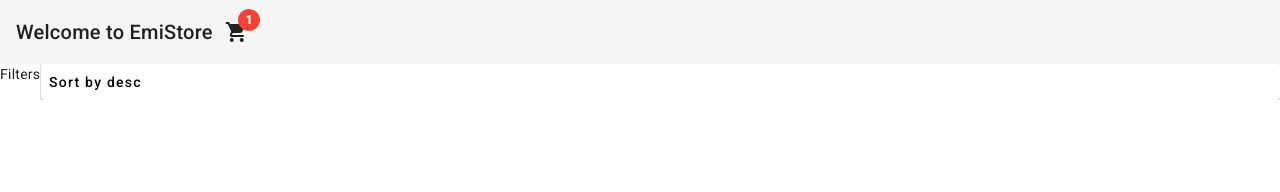
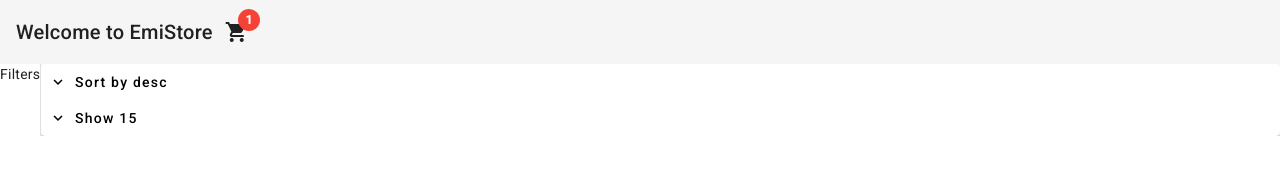
Before and after one commit to Emimint/EmiStore, an Angular app: page /home in a window 1280 px wide. Shown: the top 192 px of the page. Built offline with nearby package versions, Linux system fonts and the light colour scheme.

Commit message:
add filter in header for number of item displayed

```diff
--- a/src/app/pages/components/products-header/products-header.component.html
+++ b/src/app/pages/components/products-header/products-header.component.html
@@ -3,11 +3,25 @@
         <div class="p-3">
             <button mat-button [matMenuTriggerFor]="sortByMenu">
                 Sort by {{sort}}
+                <mat-icon>expand_more</mat-icon>
             </button>
             <mat-menu #sortByMenu="matMenu">
                 <button mat-menu-item (click)="onSortUpdated('desc')">Desc</button>
                 <button mat-menu-item (click)="onSortUpdated('asc')">Asc</button>
             </mat-menu>
         </div>
+        <div class="flex items-center">
+            <div class="p-3">
+            <button mat-button [matMenuTriggerFor]="menu">
+                Show {{itemsShowCount}}
+                <mat-icon>expand_more</mat-icon>
+            </button>
+            <mat-menu #menu="matMenu">
+                <button mat-menu-item (click)="onItemsUpdated(12)">12</button>
+                <button mat-menu-item (click)="onItemsUpdated(24)">24</button>
+                <button mat-menu-item (click)="onItemsUpdated(36)">36</button>
+            </mat-menu>
+        </div>
+        </div>
     </div>
 </mat-card>
--- a/src/app/pages/components/products-header/products-header.component.ts
+++ b/src/app/pages/components/products-header/products-header.component.ts
@@ -6,10 +6,14 @@ import { Component } from '@angular/core';
   styles: ``
 })
 export class ProductsHeaderComponent {
-  sort = 'desc';
+  sort : string = 'desc';
+  itemsShowCount : number = 15;
 
   onSortUpdated(newSort: string): void{
     this.sort = newSort;
   }
 
+  onItemsUpdated(count: number): void{
+    this.itemsShowCount = count;
+  }
 }
```
